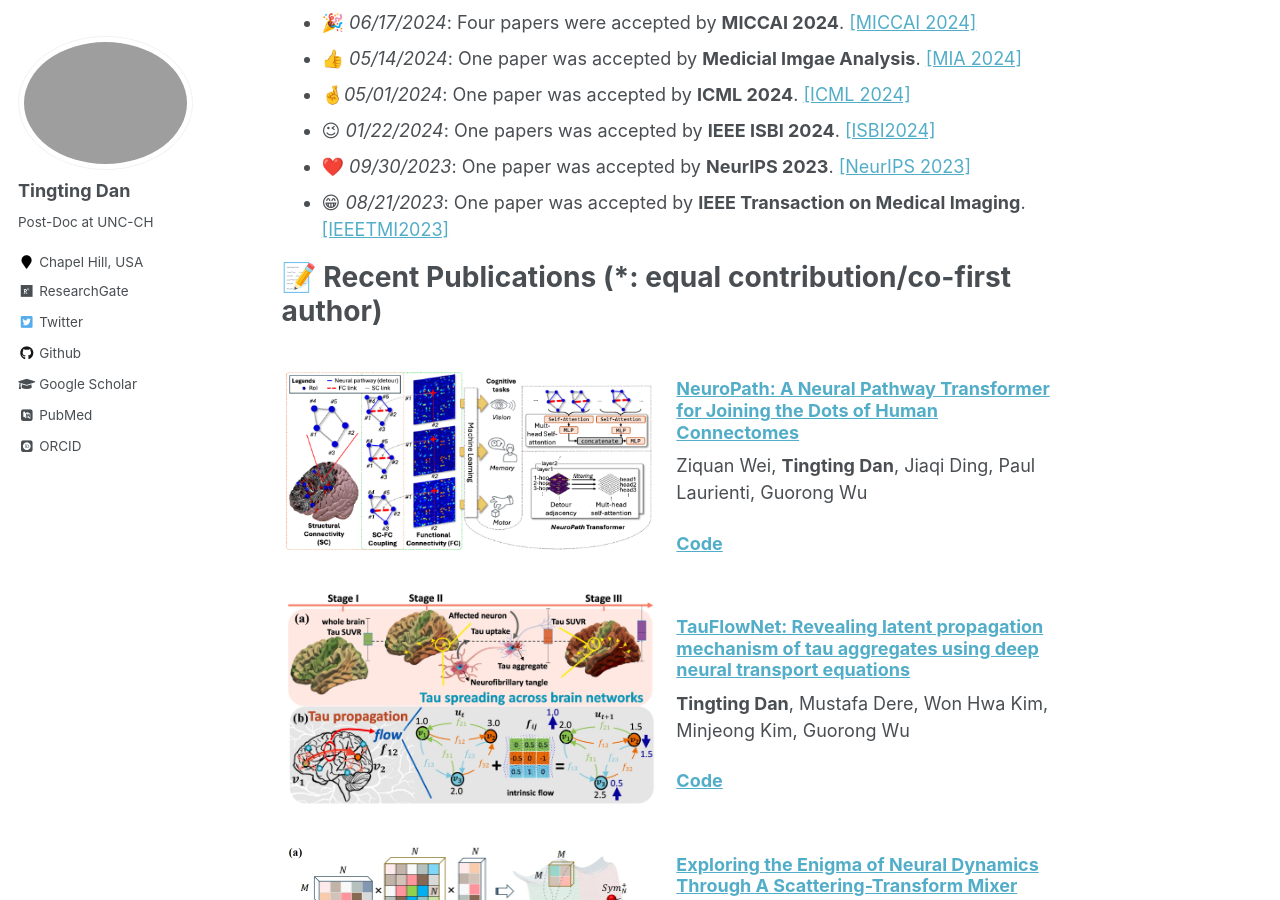
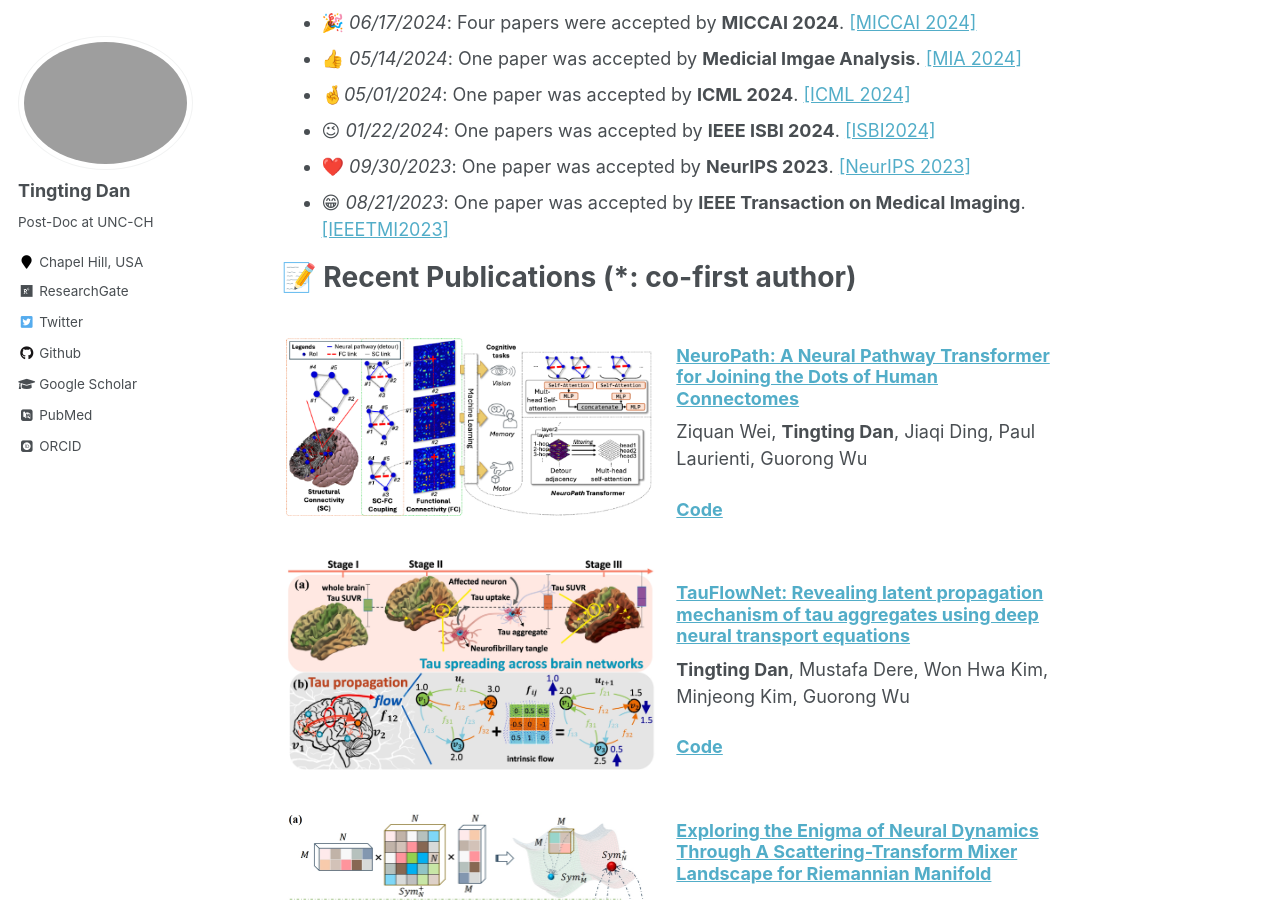
Before and after one commit to Dandy5721/dandy.github.io, a Jekyll site: the page built from _pages/about.md, in a window 1280 px wide and 900 px high, scrolled down 520 px. Built offline with Jekyll 4.4.1, drawn with Linux system fonts in a browser that asks for light colours; some web fonts are replaced; comment, search, counter and statistics services are not loaded.

Commit message:
Update about.md

```diff
--- a/_pages/about.md
+++ b/_pages/about.md
@@ -26,7 +26,7 @@ redirect_from:
 - 😁 _08/21/2023_: One paper was accepted by **IEEE Transaction on Medical Imaging**. [[IEEETMI2023]](https://ieeexplore.ieee.org/abstract/document/10233889)
 
 
-# 📝 Recent Publications (*: equal contribution/co-first author)
+# 📝 Recent Publications (*: co-first author)
 
 <div style="display: flex; align-items: center;">
   <div style="flex: 1;">
```
